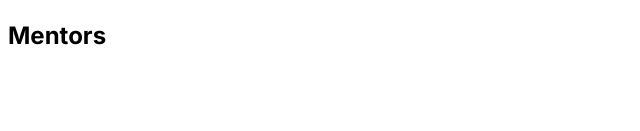
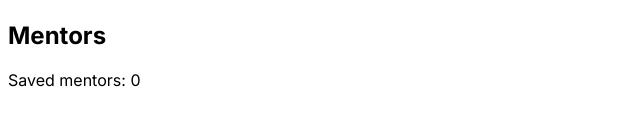
Before and after one commit to BlckHawker/Mentor-Schedule-Maker, a Next.js app: page /mentor in a window 1280 px wide. Shown: the part 169-300 px from the top of the page, without its empty margins (0-640 px from the left). Built offline with nearby package versions, Linux system fonts and the light colour scheme.

Commit message:
If there are more than 40 mentors, show an error saying that it's not possible

```diff
--- a/src/components/ViewMentor.tsx
+++ b/src/components/ViewMentor.tsx
@@ -6,7 +6,6 @@ import Mentor from "@/components/Mentor";
 const ViewClient = () => {
     const [isLoading, setIsLoading] = useState(false);
     const [savedMentors, setSavedMentors] = useState<MentorInterface[]>();
-    const [possibleSchedules, setPossibleSchedules] = useState<Schedule[]>();
     useEffect(() => {
         async function fetchData() {
             setIsLoading(true);
@@ -30,6 +29,7 @@ const ViewClient = () => {
     return (
         <div>
             <h2>Mentors</h2>
+            <p>Saved mentors: {savedMentors.length}</p>
             {savedMentors.map(m => <Mentor name={m.name} availability={m.availability}></Mentor>)}
         </div>
     );
--- a/src/components/ViewSchedule.tsx
+++ b/src/components/ViewSchedule.tsx
@@ -107,6 +107,11 @@ const ViewSchedule = () => {
         const maxSchedulesNumber = parseInt(maxSchedulesString);
         if (Number.isNaN(maxSchedulesNumber) || maxSchedulesNumber < 1) {
             setWarningText("\"Max Schedules\" needs to be a number greater than 0");
+            return;
+        }
+
+        if(savedMentorNames.length > 40) {
+            setWarningText(`Impossible to have ${savedMentorNames.length} mentors have at least one shift`)
             return;
         }
 
```
Also changed, not shown: 1 other file (tests, documents, lock files or other folders).
